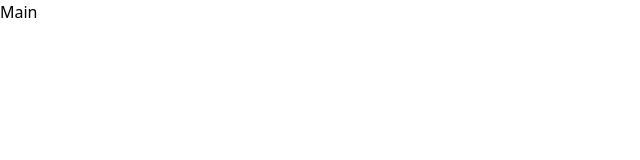
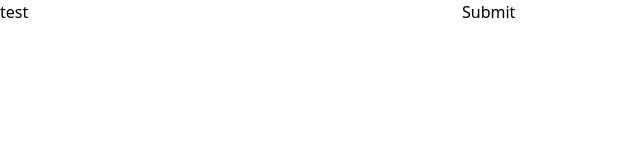
Before and after one commit to junjuny0227/react-hook-form-practice, a Next.js app: page / in a window 1280 px wide. Shown: the top 160 px of the page, without its empty margins (0-640 px from the left). Built offline with nearby package versions, Linux system fonts and the light colour scheme.

Commit message:
공식 문서 코드

```diff
--- a/src/app/page.tsx
+++ b/src/app/page.tsx
@@ -1,5 +1,37 @@
+"use client";
+
+import { SubmitHandler, useForm } from "react-hook-form";
+
+interface Inputs {
+  example: string;
+  exampleRequired: string;
+}
+
 const Main = () => {
-  return <div>Main</div>;
+  const {
+    register,
+    handleSubmit,
+    watch,
+    formState: { errors },
+  } = useForm<Inputs>();
+  const onSubmit: SubmitHandler<Inputs> = (data) => console.log(data);
+
+  console.log(watch("example")); // watch input value by passing the name of it
+
+  return (
+    /* "handleSubmit" will validate your inputs before invoking "onSubmit" */
+    <form onSubmit={handleSubmit(onSubmit)}>
+      {/* register your input into the hook by invoking the "register" function */}
+      <input defaultValue="test" {...register("example")} />
+
+      {/* include validation with required or other standard HTML validation rules */}
+      <input {...register("exampleRequired", { required: true })} />
+      {/* errors will return when field validation fails  */}
+      {errors.exampleRequired && <span>This field is required</span>}
+
+      <input type="submit" />
+    </form>
+  );
 };
 
 export default Main;
```
